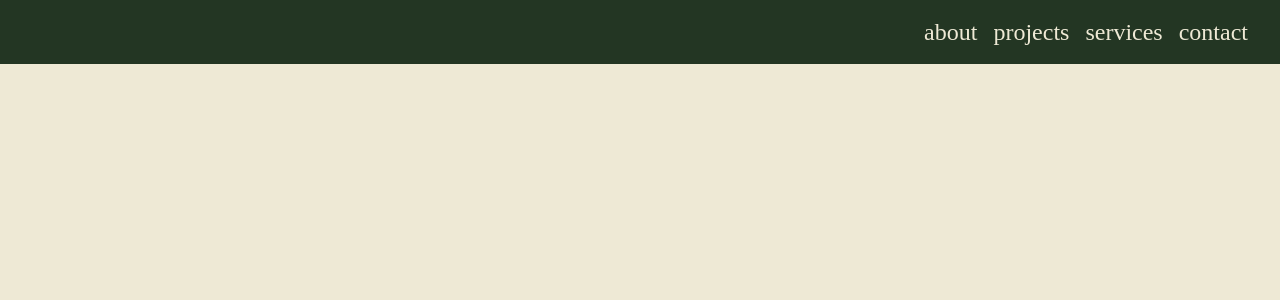
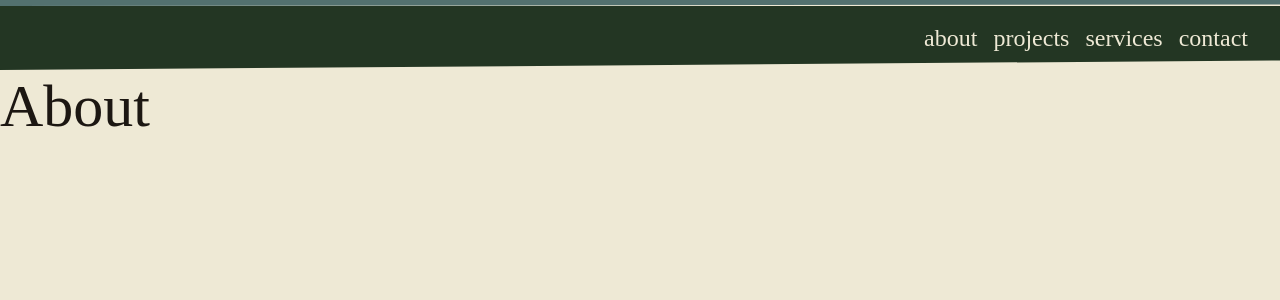
Before and after one commit to lukavr05/stan-website, a React (Vite) app: page /about in a window 1280 px wide. Shown: the top 300 px of the page. Built offline with nearby package versions, Linux system fonts and the light colour scheme; a web font is replaced by a local one.

Commit message:
added about page

```diff
--- a/src/App.jsx
+++ b/src/App.jsx
@@ -1,6 +1,7 @@
 import { Route, Routes } from "react-router-dom"
 import Navbar from "./components/Navbar"
 import Home from "./pages/Home"
+import About from "./pages/About"
 
 function App() {
 
@@ -9,6 +10,7 @@ function App() {
       <Navbar />
       <Routes>
         <Route path="/" element={<Home />} />
+        <Route path="/about" element={<About />} />
       </Routes>
     </>
   )
--- a/src/components/Navbar.jsx
+++ b/src/components/Navbar.jsx
@@ -35,7 +35,7 @@ function Navbar() {
                 bottom: 0,
                 left: 0,
                 width: '0%',
-                height: '3px',
+                height: '2px',
                 backgroundColor: 'background.default',
                 transition: 'width 0.15s ease-in-out',
               },
@@ -57,6 +57,22 @@ function Navbar() {
 
   return (
     <>
+
+      <Box
+        sx={{
+          height: 10,
+          backgroundColor: 'secondary.main',
+          clipPath: 'polygon(0 0, 100% 0, 100% 85%, 0 100%)',
+          marginTop: -0.5,
+        }}
+      />
+      <Box
+        sx={{
+          position: 'relative',
+          backgroundColor: 'primary.main',
+          clipPath: 'polygon(0 0, 100% 0, 100% 85%, 0 100%)',
+        }}
+      >
         <AppBar
           position="static"
           sx={{
@@ -72,6 +88,7 @@ function Navbar() {
             </Box>
           </Toolbar>
         </AppBar>
+      </Box>
     </>
   )
 }
--- /dev/null
+++ b/src/pages/About.jsx
@@ -0,0 +1,14 @@
+import { Typography } from "@mui/material";
+
+
+function About() {
+  return (
+    <>
+      <Typography variant="h2">
+        About
+      </Typography>
+    </>
+  )
+}
+
+export default About;
```
Lines whose indentation alone changed are shown as unchanged.
